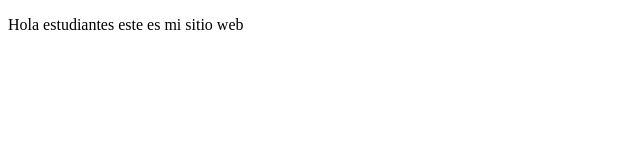
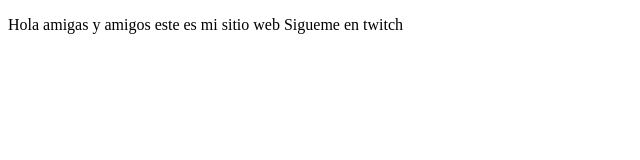
Before and after one commit to Skywito/proyectoDemoCursoPrework, a plain HTML site: page index.html in a window 1280 px wide. Shown: the whole page, without its empty margins (0-640 px from the left). Drawn offline with Linux system fonts and the light colour scheme.

Commit message:
cambios agregamos sitio de twitch

```diff
--- a/index.html
+++ b/index.html
@@ -8,7 +8,8 @@
 </head>
 <body>
 <p>
-    Hola estudiantes este es mi sitio web
+    Hola amigas y amigos este es mi sitio web
+    Sigueme en twitch
 </p>
 </body>
 </html>
```
